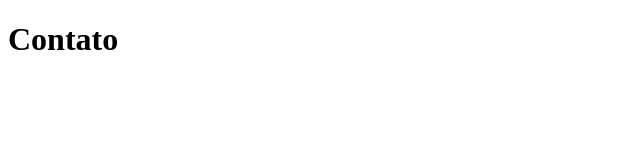
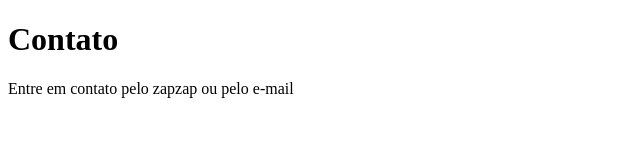
Before and after one commit to vitorpicolotto/sistema-de-cadastro, a plain HTML site: page contato.html in a window 1280 px wide. Shown: the whole page, without its empty margins (0-640 px from the left). Drawn offline with Linux system fonts and the light colour scheme.

Commit message:
adicionando o email de contato

```diff
--- a/contato.html
+++ b/contato.html
@@ -8,5 +8,6 @@
 </head>
 <body>
     <h1>Contato</h1>
+    <p>Entre em contato pelo zapzap ou pelo e-mail</p>
 </body>
 </html>
```
